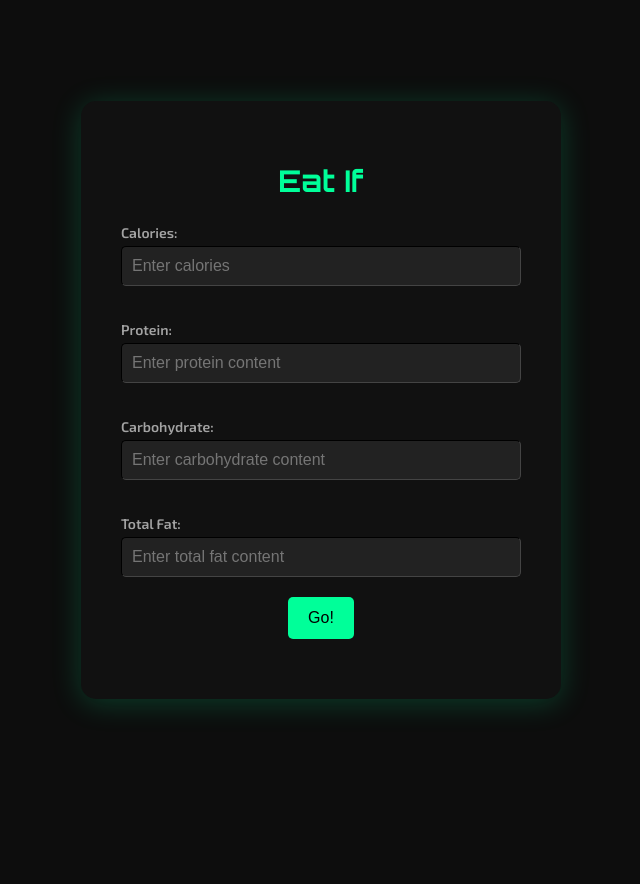
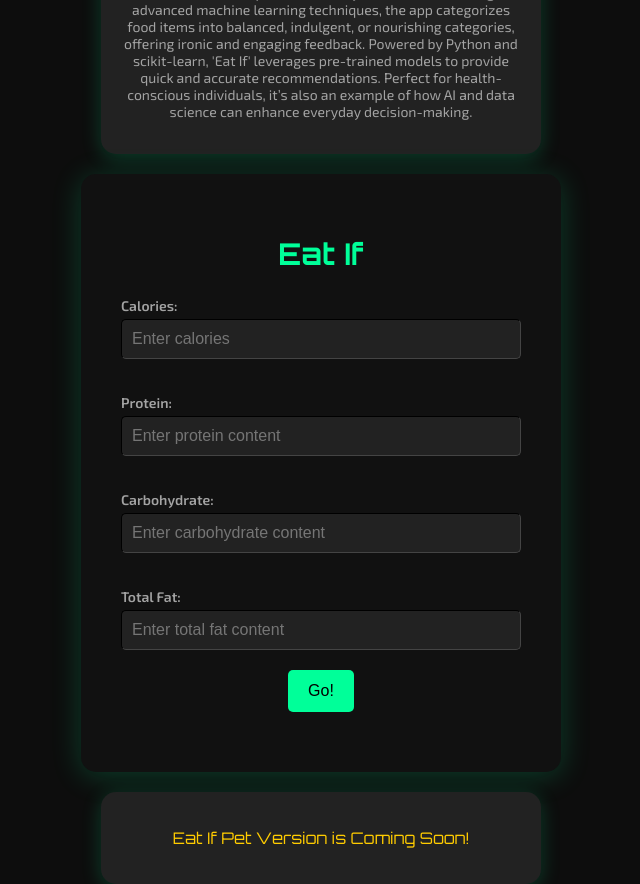
Before and after one commit to gcbirat12/eatif, a Flask app: page / in a window 1280 px wide. Shown: the whole page, without its empty margins (319-959 px from the left). Before the commit the page ends 712 px from the top, so only its background shows below. Run offline with Flask 3, Linux system fonts and the light colour scheme; parts of the project's set-up code (start-up, migrations or seed data) failed here and were passed over.

Commit message:
Updated index.html with description and coming soon feature

```diff
--- a/templates/index.html
+++ b/templates/index.html
@@ -20,6 +20,7 @@
             height: 100vh;
             margin: 0;
             color: #fff; /* White text for better contrast */
+            flex-direction: column;
         }
 
         /* Splash screen styling */
@@ -39,6 +40,15 @@
             letter-spacing: 2px;
         }
 
+        /* Astronaut silhouette styling */
+        #astronaut {
+            position: absolute;
+            bottom: 20px;
+            right: 20px;
+            width: 150px; /* Adjust size of astronaut */
+            opacity: 0.8; /* Make it semi-transparent */
+        }
+
         /* Hide the main content initially */
         #mainContent {
             display: none;
@@ -52,6 +62,34 @@
             max-width: 400px;
             width: 100%;
             text-align: center;
+            margin-bottom: 20px;
+        }
+
+        .description-container {
+            background-color: #222222;
+            padding: 20px;
+            border-radius: 15px;
+            box-shadow: 0 4px 20px rgba(0, 255, 153, 0.2); /* Futuristic neon glow for description box */
+            max-width: 400px;
+            width: 100%;
+            text-align: center;
+            color: #a3a3a3;
+            font-size: 14px;
+            font-family: 'Exo 2', sans-serif;
+            margin-bottom: 20px;
+        }
+
+        .coming-soon-container {
+            background-color: #222222;
+            padding: 20px;
+            border-radius: 15px;
+            box-shadow: 0 4px 20px rgba(0, 255, 153, 0.2); /* Futuristic neon glow for coming soon box */
+            max-width: 400px;
+            width: 100%;
+            text-align: center;
+            color: #ffcc00;
+            font-size: 16px;
+            font-family: 'Orbitron', sans-serif;
         }
 
         h1 {
@@ -115,7 +153,15 @@
 </head>
 <body>
     <!-- Splash Screen -->
-    <div id="splash">Eat If...</div>
+    <div id="splash">
+        Eat If...
+        <img id="astronaut" src="{{ url_for('static', filename='astronaut-silhouette.png') }}" alt="Astronaut">
+    </div>
+
+    <!-- Description in a separate container at the top -->
+    <div class="description-container">
+        <p>Eat If is a user-friendly web application that provides dietary recommendations based on the nutritional content of food, such as calories, protein, carbohydrates, and fat. Using advanced machine learning techniques, the app categorizes food items into balanced, indulgent, or nourishing categories, offering ironic and engaging feedback. Powered by Python and scikit-learn, 'Eat If' leverages pre-trained models to provide quick and accurate recommendations. Perfect for health-conscious individuals, it’s also an example of how AI and data science can enhance everyday decision-making.</p>
+    </div>
 
     <!-- Main content -->
     <div class="container" id="mainContent">
@@ -136,6 +182,11 @@
             <button type="button" onclick="predict()">Go!</button>
         </form>
         <h2 id="result"></h2>
+    </div>
+
+    <!-- Coming soon feature box -->
+    <div class="coming-soon-container">
+        <p>Eat If Pet Version is Coming Soon!</p>
     </div>
 
     <script>
```
Also changed, not shown: static/astronaut-silhouette.png (added), static/astronaut.png, 2 other files.
